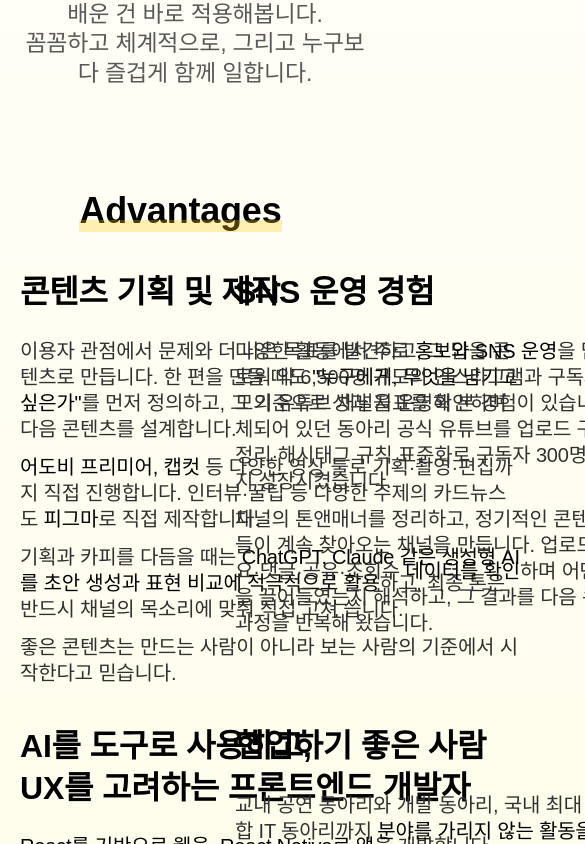
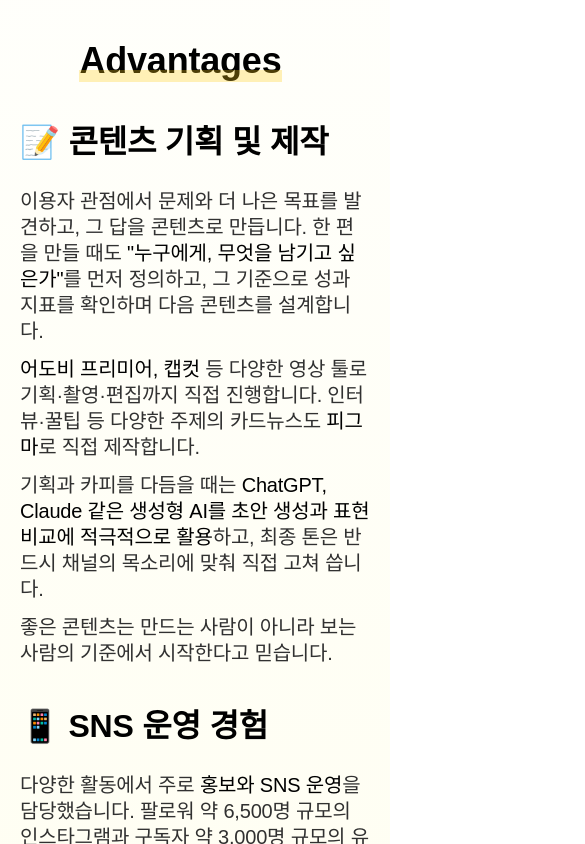
Before and after one commit to seunghye-rain/rain-portfolio, a Next.js app: page / in a window 390 px wide. Shown: the part 960-1804 px from the top of the page, 585 px wide, since content can reach past the window. Built offline with nearby package versions, Linux system fonts and the light colour scheme; a web font is replaced by a local one.

Commit message:
refactor: 홈 페이지 반응형 적용

```diff
--- a/src/app/(home)/constants/advantages.ts
+++ b/src/app/(home)/constants/advantages.ts
@@ -8,7 +8,7 @@ export type Advantage = {
 
 export const ADVANTAGES: Advantage[] = [
   {
-    title: '콘텐츠 기획 및 제작',
+    title: '📝 콘텐츠 기획 및 제작',
     paragraphs: [
       '이용자 관점에서 문제와 더 나은 목표를 발견하고, 그 답을 콘텐츠로 만듭니다. 한 편을 만들 때도 "누구에게, 무엇을 남기고 싶은가"를 먼저 정의하고, 그 기준으로 성과 지표를 확인하며 다음 콘텐츠를 설계합니다.',
       '어도비 프리미어, 캡컷 등 다양한 영상 툴로 기획·촬영·편집까지 직접 진행합니다. 인터뷰·꿀팁 등 다양한 주제의 카드뉴스도 피그마로 직접 제작합니다.',
@@ -23,7 +23,7 @@ export const ADVANTAGES: Advantage[] = [
     ],
   },
   {
-    title: 'SNS 운영 경험',
+    title: '📱 SNS 운영 경험',
     paragraphs: [
       '다양한 활동에서 주로 홍보와 SNS 운영을 담당했습니다. 팔로워 약 6,500명 규모의 인스타그램과 구독자 약 3,000명 규모의 유튜브 채널을 운영해 본 경험이 있습니다. 이전에는 정체되어 있던 동아리 공식 유튜브를 업로드 구조 개편·재생목록 정리·해시태그 규칙 표준화로 구독자 300명대에서 700명대까지 성장시켰습니다.',
       '채널의 톤앤매너를 정리하고, 정기적인 콘텐츠 발행으로 사람들이 계속 찾아오는 채널을 만듭니다. 업로드한 콘텐츠의 좋아요·댓글·공유·조회수 데이터를 확인하며 어떤 지점이 사람들을 끌어들였는지 해석하고, 그 결과를 다음 콘텐츠에 반영하는 과정을 반복해 왔습니다.',
@@ -31,7 +31,7 @@ export const ADVANTAGES: Advantage[] = [
     boldPhrases: ['홍보와 SNS 운영', '데이터를 확인'],
   },
   {
-    title: 'AI를 도구로 사용하고,\nUX를 고려하는 프론트엔드 개발자',
+    title: '🤖 AI를 도구로 사용하고,\nUX를 고려하는 프론트엔드 개발자',
     paragraphs: [
       'React를 기반으로 웹을, React Native로 앱을 개발합니다. UI/UX 디자인도 직접 할 수 있어 사용자 입장에서 화면이 어떻게 구성되어야 더 편리할지, 접근성이 좋도록 어떻게 동작해야 하는지까지 함께 고민합니다.',
       'AI는 이미 제 개발 워크플로의 일부입니다. 소리싹의 화면 조합 단계는 Claude Code(터미널)와 Codex, AGENTS.md 기반 워크플로로 바이브 코딩해 진행했고, Figma MCP로 디자인 시안을 코드에 그대로 반영했습니다. 지금도 MCP 연동과 SKILL.md 작성 등 AI와 더 잘 협업하는 방법을 배우고 있으며, 생성된 결과물은 반드시 직접 읽고 검증한 뒤 반영합니다.',
@@ -43,7 +43,7 @@ export const ADVANTAGES: Advantage[] = [
     ],
   },
   {
-    title: '협업하기 좋은 사람',
+    title: '🤝 협업하기 좋은 사람',
     paragraphs: [
       '교내 공연 동아리와 개발 동아리, 국내 최대 규모의 대학생 연합 IT 동아리까지 분야를 가리지 않는 활동을 거치며 다양한 사람들과 함께 일해 왔습니다.',
       '무언가를 시작할 때 가이드라인을 구체적으로 정하고 진행하는 것을 좋아합니다. 평소 노션으로 문서화를 꼼꼼하게 하는 편이고, AI와 협업할 때도 AGENTS.md처럼 규칙을 먼저 정의합니다.',
--- a/src/app/(home)/page.tsx
+++ b/src/app/(home)/page.tsx
@@ -8,15 +8,15 @@ import { ADVANTAGES } from './constants/advantages';
 
 export default function Home() {
   return (
-    <div className='flex flex-col items-center gap-[10rem]'>
+    <div className='flex flex-col items-center gap-[10rem] max-lg:gap-[5rem]'>
       <section aria-labelledby='home-hero-title'>
-        <div className='flex flex-col items-center gap-[10rem]'>
+        <div className='flex flex-col items-center gap-[10rem] max-lg:gap-[5rem]'>
           <Image
             src='/imgs/home-logo.png'
             alt='Portfolio'
             width={1230}
             height={374}
-            className='animate-fade-in h-auto w-[123rem]'
+            className='animate-fade-in h-auto w-[123rem] max-lg:w-full'
             priority
           />
 
@@ -81,11 +81,11 @@ export default function Home() {
       <section aria-labelledby='home-advantages-title'>
         <ScrollReveal className='flex flex-col items-center gap-[4rem]'>
           <SectionTitle id='home-advantages-title' title='Advantages' showIcon={false} />
-          <div className='grid grid-cols-2 gap-x-[8rem] gap-y-[4rem]'>
+          <div className='grid grid-cols-2 gap-x-[8rem] gap-y-[4rem] max-lg:grid-cols-1 max-lg:gap-x-0 max-lg:gap-y-[4rem]'>
             {ADVANTAGES.map((advantage) => (
               <MainTextLayout
                 key={advantage.title}
-                className='w-[50rem]'
+                className='w-[50rem] max-lg:w-full'
                 title={advantage.title}
                 content={advantage.paragraphs}
                 boldPhrases={advantage.boldPhrases}
```
